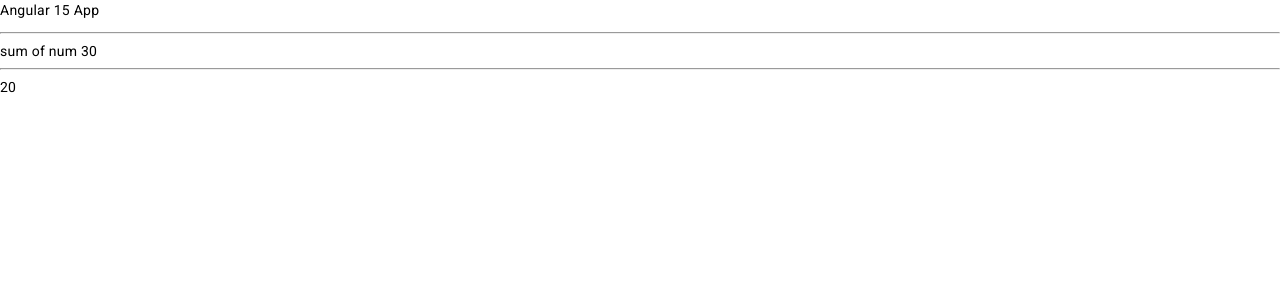
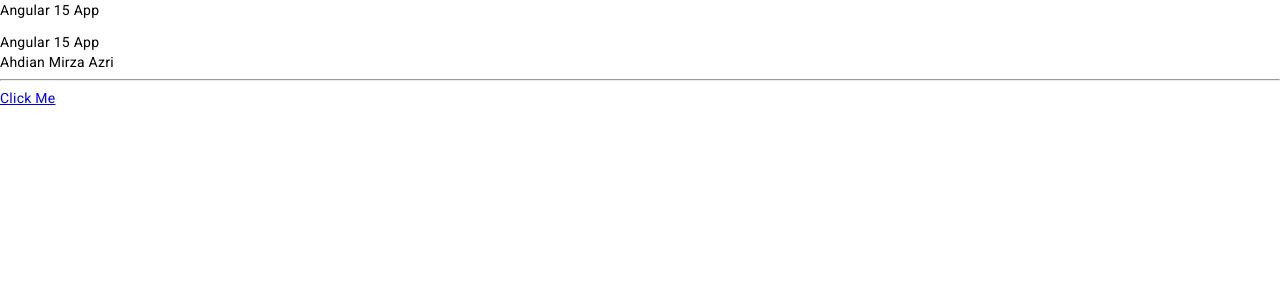
Before and after one commit to ahdianmirza/angular-practice, an Angular app: page / in a window 1280 px wide. Shown: the top 300 px of the page. Built offline with nearby package versions, Linux system fonts and the light colour scheme.

Commit message:
property binding

```diff
--- a/src/app/app.component.html
+++ b/src/app/app.component.html
@@ -1,9 +1,7 @@
 <p>{{ title }}</p>
+<div [innerHTML]="title"></div>
+<span [innerHTML]="firstName"></span>
 
 <hr>
 
-<div>sum of num {{ 10+20 }}</div>
-
-<hr>
-
-<div>{{ num + 10 }}</div>
+<a [href]="'https://github.com/ahdianmirza'">Click Me</a>
--- a/src/app/app.component.ts
+++ b/src/app/app.component.ts
@@ -8,4 +8,5 @@ import { Component } from '@angular/core';
 export class AppComponent {
   title = 'Angular 15 App';
   num: number = 10;
+  firstName: string = "Ahdian Mirza Azri";
 }
```
